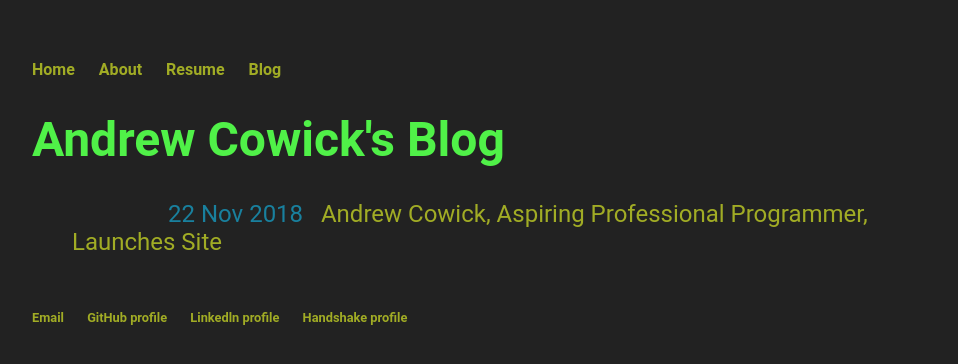
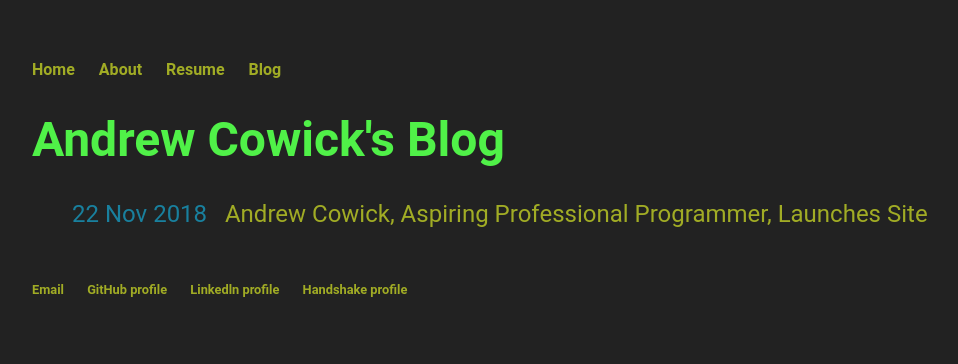
Before and after one commit to acow19/acow19.github.io, a Jekyll site: the page built from blog/index.html, in a window 1280 px wide. Shown: the top 364 px of the page, without its empty margins (160-1118 px from the left). Built offline with Jekyll 4.4.1, drawn with Linux system fonts in a browser that asks for light colours.

Commit message:
Update index.html
Removed the margin of 4e because it is not what I wanted or intended

```diff
--- a/blog/index.html
+++ b/blog/index.html
@@ -6,6 +6,6 @@ title: Andrew Cowick's Blog
 	<ul class="posts">
 
 	  {% for post in site.posts %}
-		<li><span style="color:#19809e;margin-left:4em">{{ post.date | date_to_string }}</span> &nbsp; <a href="{{ post.url }}" title="{{ post.title }}">{{ post.title }}</a></li>
+		<li><span style="color:#19809e">{{ post.date | date_to_string }}</span> &nbsp; <a href="{{ post.url }}" title="{{ post.title }}">{{ post.title }}</a></li>
 	  {% endfor %}
 	</ul>
```
